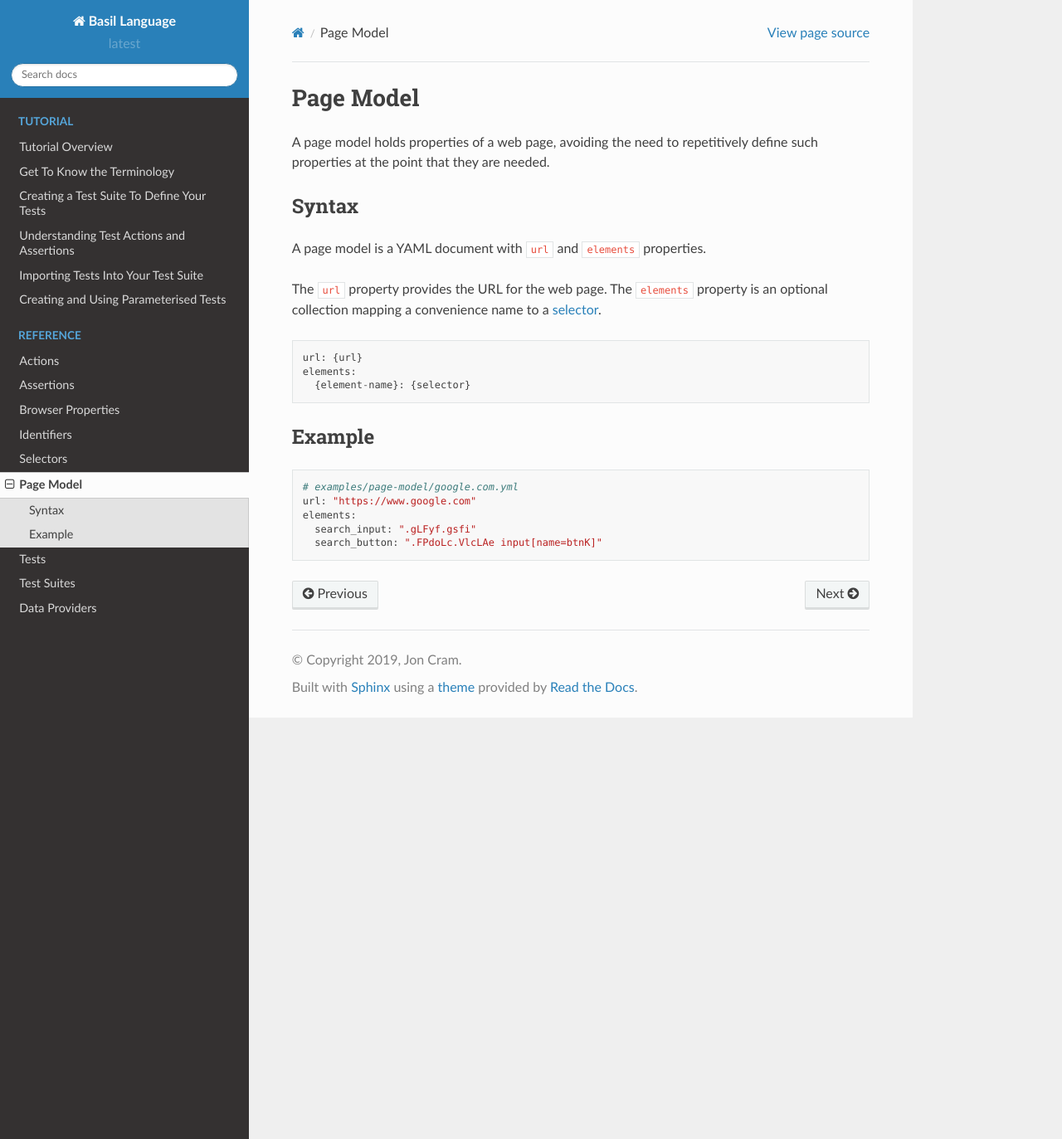
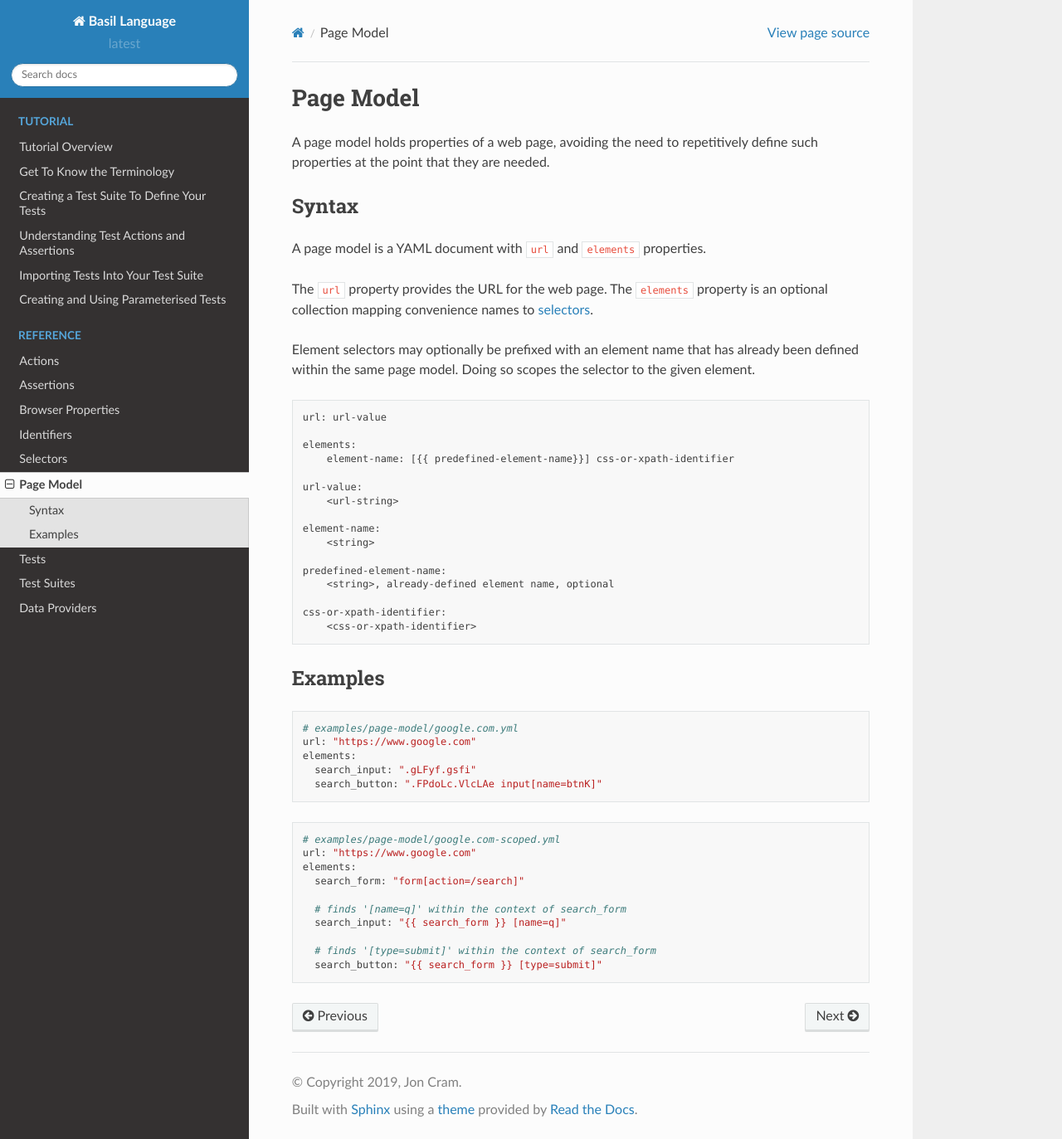
Before and after one commit to webignition/bas-spec, a Sphinx documentation site: the page built from docs/page-model.rst, in a window 1280 px wide and 1373 px high. Shown: the whole window at 83% size. Built offline with Sphinx 7.4.7 and the Read the Docs theme 2.0.0, drawn with Linux system fonts in a browser that asks for light colours.

Commit message:
Scope page model elements relative to existing page model elements (#136)

```diff
--- /dev/null
+++ b/docs/includes/examples/page-model/google.com-scoped.yml
@@ -0,0 +1,10 @@
+# examples/page-model/google.com-scoped.yml
+url: "https://www.google.com"
+elements:
+  search_form: "form[action=/search]"
+
+  # finds '[name=q]' within the context of search_form
+  search_input: "{{ search_form }} [name=q]"
+
+  # finds '[type=submit]' within the context of search_form
+  search_button: "{{ search_form }} [type=submit]"
--- a/docs/includes/examples/test-suite/google-inline-tests-with-page-model.yml
+++ b/docs/includes/examples/test-suite/google-inline-tests-with-page-model.yml
@@ -1,4 +1,4 @@
-# examples/test-suite/google-inline-tests-with-page-model.yml
+# examples/test-suite/google-inline-tests-with-page-model.rst
 imports:
   pages:
     google_com: page-model/google.com.yml
--- /dev/null
+++ b/docs/includes/syntax/page-model.rst
@@ -0,0 +1,18 @@
+.. code-block:: text
+
+    url: url-value
+
+    elements:
+        element-name: [{{ predefined-element-name}}] css-or-xpath-identifier
+
+    url-value:
+        <url-string>
+
+    element-name:
+        <string>
+
+    predefined-element-name:
+        <string>, already-defined element name, optional
+
+    css-or-xpath-identifier:
+        <css-or-xpath-identifier>
--- a/docs/includes/syntax/page-model.yml
+++ /dev/null
@@ -1,3 +0,0 @@
-url: {url}
-elements:
-  {element-name}: {selector}
--- a/docs/page-model.rst
+++ b/docs/page-model.rst
@@ -12,12 +12,16 @@ Syntax
 A page model is a YAML document with ``url`` and ``elements`` properties.
 
 The ``url`` property provides the URL for the web page.
-The ``elements`` property is an optional collection mapping a convenience name to a :doc:`selector </selectors>`.
+The ``elements`` property is an optional collection mapping convenience names to :doc:`selectors </selectors>`.
 
-.. literalinclude:: includes/syntax/page-model.yml
+Element selectors may optionally be prefixed with an element name that has already been defined within the same page
+model. Doing so scopes the selector to the given element.
 
--------
-Example
--------
+.. include:: includes/syntax/page-model.rst
+
+--------
+Examples
+--------
 
 .. literalinclude:: includes/examples/page-model/google.com.yml
+.. literalinclude:: includes/examples/page-model/google.com-scoped.yml
```
